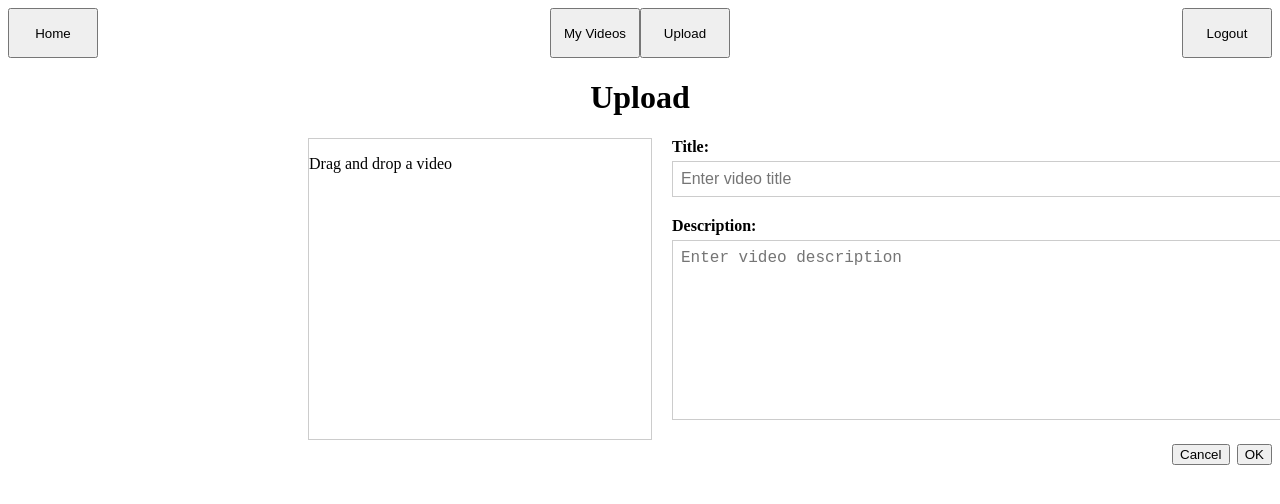
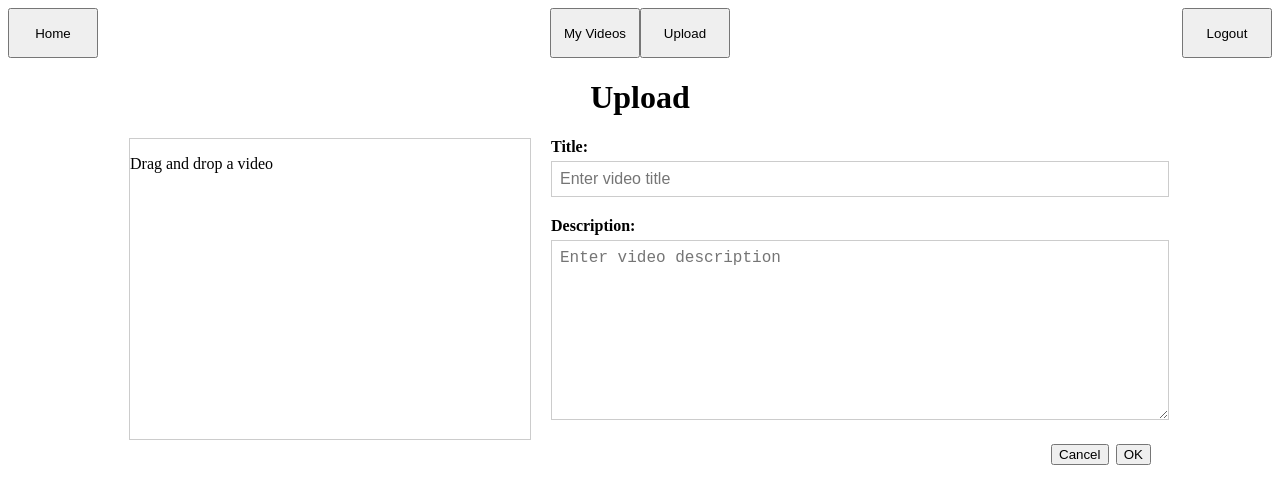
Before and after one commit to kun99-p2/videos-frontend, a Vue app: page /upload in a window 1280 px wide. Shown: the top 504 px of the page. Built offline with nearby package versions, Linux system fonts and the light colour scheme.

Commit message:
Video deletion in my videos page

```diff
--- a/src/views/HomeView.vue
+++ b/src/views/HomeView.vue
@@ -1,5 +1,5 @@
 <template>
-  <div class="container">
+  <div class="videos-container">
     <div
       v-for="thumbnail in thumbnails"
       :key="thumbnail"
@@ -12,8 +12,9 @@
 </template>
 
 <style>
-.container {
+.videos-container {
   display: flex;
+  flex-wrap: wrap;
 }
 
 .thumbnail-item {
@@ -25,7 +26,7 @@
 }
 .thumbnail-item img {
   height: 300px;
-  width: 80%;
+  width: 400px;
 }
 </style>
 
--- a/src/views/ListView.vue
+++ b/src/views/ListView.vue
@@ -5,7 +5,10 @@
       <div class="thumbnail-container">
         <img :src="thumbnail[0].file" />
         <h3 class="thumbnail-title">{{ thumbnail[0].metadata.title }}</h3>
-        <button @click="deleteThumbnail(thumbnail.id)" class="delete-button">
+        <button
+          @click="deleteVideo(thumbnail[0].metadata.title, thumbnail[0].metadata.time)"
+          class="delete-button"
+        >
           X
         </button>
       </div>
@@ -45,6 +48,7 @@
 
 <script>
 import axios from "axios";
+import { useAuthStore } from "../stores/store";
 export default {
   data() {
     return {
@@ -52,7 +56,31 @@ export default {
     };
   },
   methods: {
-    deleteVideo() {},
+    deleteVideo(title, time) {
+      console.log("Here");
+      axios
+        .get("http://localhost:5000/fetch_username")
+        .then((response) => {
+          axios
+            .delete("http://localhost:5001/delete", {
+              data: {
+                username: response.data.name,
+                title: title,
+                time: time,
+              },
+            })
+            .then((response) => {
+              alert(response.data.message);
+              window.location.href = "http://localhost:4000/list";
+            })
+            .catch((error) => {
+              console.error(error);
+            });
+        })
+        .catch((error) => {
+          console.error("Couldn't delete thumbnail:", error);
+        });
+    },
   },
   mounted() {
     axios
@@ -64,7 +92,7 @@ export default {
           })
           .then((response) => {
             this.thumbnails = response.data.thumbnails;
-            console.log(this.thumbnails)
+            console.log(this.thumbnails);
           })
           .catch((error) => {
             console.error("Couldn't fetch thumbnails:", error);
--- a/src/views/UploadView.vue
+++ b/src/views/UploadView.vue
@@ -1,5 +1,6 @@
 <template>
   <h1 style="display: flex; justify-content: center">Upload</h1>
+  <div class="containers-container">
     <div class="container">
       <div
         @dragover.prevent
@@ -30,39 +31,36 @@
         </div>
       </div>
     </div>
+  </div>
 </template>
 
 <style>
+.containers-container {
+  display: flex;
+  justify-content: center;
+}
 .container {
   display: flex;
-  justify-content: space-between;
-  align-items: flex-start;
-  padding-left: 300px;
 }
-
 .thumbnail {
   width: 400px;
   height: 300px;
   object-fit: cover;
   border: 1px solid #ccc;
 }
-
 .details {
   flex: 1;
   margin-left: 20px;
 }
-
 .input {
   margin-bottom: 20px;
   width: 600px;
 }
-
 .input label {
   display: block;
   font-weight: bold;
   margin-bottom: 5px;
 }
-
 .input input[type="text"],
 .input textarea {
   width: 100%;
@@ -70,14 +68,12 @@
   font-size: 16px;
   border: 1px solid #ccc;
 }
-
 .buttons {
   display: flex;
   padding-left: 500px;
   justify-content: space-between;
   width: 100px;
 }
-
 buttons button {
   margin-left: 10px;
   padding: 10px 20px;
```
Lines whose indentation alone changed are shown as unchanged.
